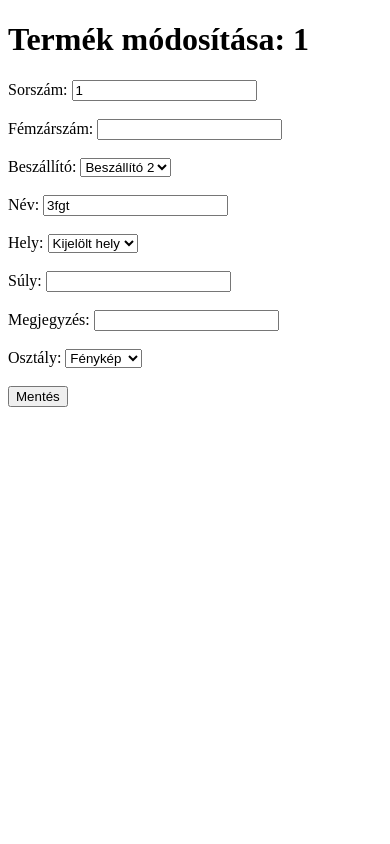
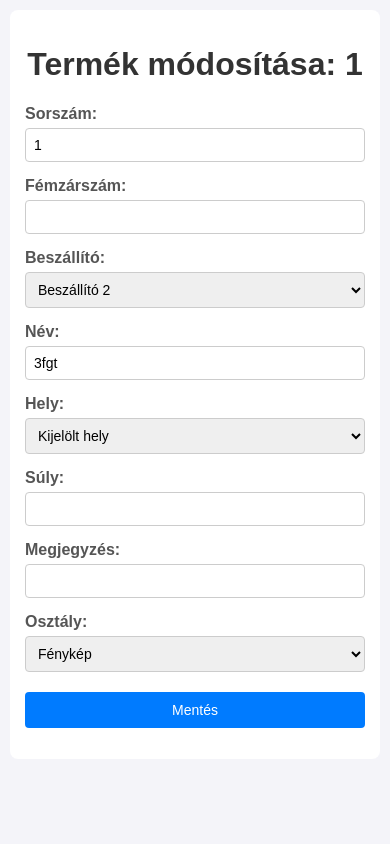
Before and after one commit to bende131024/QR-App, a Flask app: page /edit/1 in a window 390 px wide. Run offline with Flask 3, Linux system fonts and the light colour scheme.

Commit message:
Update edit.html for responsive design

```diff
--- a/templates/edit.html
+++ b/templates/edit.html
@@ -1,13 +1,126 @@
-<!DOCTYPE html>
+<script type="text/javascript">
+        var gk_isXlsx = false;
+        var gk_xlsxFileLookup = {};
+        var gk_fileData = {};
+        function filledCell(cell) {
+          return cell !== '' && cell != null;
+        }
+        function loadFileData(filename) {
+        if (gk_isXlsx && gk_xlsxFileLookup[filename]) {
+            try {
+                var workbook = XLSX.read(gk_fileData[filename], { type: 'base64' });
+                var firstSheetName = workbook.SheetNames[0];
+                var worksheet = workbook.Sheets[firstSheetName];
+
+                // Convert sheet to JSON to filter blank rows
+                var jsonData = XLSX.utils.sheet_to_json(worksheet, { header: 1, blankrows: false, defval: '' });
+                // Filter out blank rows (rows where all cells are empty, null, or undefined)
+                var filteredData = jsonData.filter(row => row.some(filledCell));
+
+                // Heuristic to find the header row by ignoring rows with fewer filled cells than the next row
+                var headerRowIndex = filteredData.findIndex((row, index) =>
+                  row.filter(filledCell).length >= filteredData[index + 1]?.filter(filledCell).length
+                );
+                // Fallback
+                if (headerRowIndex === -1 || headerRowIndex > 25) {
+                  headerRowIndex = 0;
+                }
+
+                // Convert filtered JSON back to CSV
+                var csv = XLSX.utils.aoa_to_sheet(filteredData.slice(headerRowIndex)); // Create a new sheet from filtered array of arrays
+                csv = XLSX.utils.sheet_to_csv(csv, { header: 1 });
+                return csv;
+            } catch (e) {
+                console.error(e);
+                return "";
+            }
+        }
+        return gk_fileData[filename] || "";
+        }
+        </script><!DOCTYPE html>
 <html lang="hu">
 <head>
     <meta charset="UTF-8">
+    <meta name="viewport" content="width=device-width, initial-scale=1.0">
     <title>Termék módosítása: {{ sorszam }}</title>
+    <style>
+        body {
+            font-family: Arial, sans-serif;
+            margin: 0;
+            padding: 20px;
+            background-color: #f4f4f9;
+        }
+        .container {
+            max-width: 800px;
+            margin: 0 auto;
+            padding: 20px;
+            background-color: white;
+            border-radius: 8px;
+            box-shadow: 0 2px 10px rgba(0, 0, 0, 0.1);
+        }
+        h1 {
+            text-align: center;
+            color: #333;
+        }
+        .form-group {
+            margin-bottom: 15px;
+        }
+        label {
+            display: block;
+            font-weight: bold;
+            margin-bottom: 5px;
+            color: #555;
+        }
+        input[type="text"], select {
+            width: 100%;
+            padding: 10px;
+            border: 1px solid #ccc;
+            border-radius: 4px;
+            font-size: 16px;
+            box-sizing: border-box;
+        }
+        button {
+            display: block;
+            width: 100%;
+            padding: 12px;
+            background-color: #007bff;
+            color: white;
+            border: none;
+            border-radius: 4px;
+            font-size: 16px;
+            cursor: pointer;
+            margin-top: 20px;
+        }
+        button:hover {
+            background-color: #0056b3;
+        }
+
+        /* Mobil reszponzivitás */
+        @media (max-width: 600px) {
+            body {
+                padding: 10px;
+            }
+            .container {
+                padding: 15px;
+                box-shadow: none;
+            }
+            input[type="text"], select {
+                font-size: 14px;
+                padding: 8px;
+            }
+            button {
+                font-size: 14px;
+                padding: 10px;
+            }
+        }
+    </style>
 </head>
 <body>
+    <div class="container">
         <h1>Termék módosítása: {{ sorszam }}</h1>
         <form id="editForm">
             {% for field in mezok %}
+                <div class="form-group">
                     <label for="{{ field }}">{{ field }}:</label>
                     {% if field in listak %}
                         <select id="{{ field }}" name="{{ field }}">
@@ -18,10 +131,11 @@
                     {% else %}
                         <input type="text" id="{{ field }}" name="{{ field }}" value="{{ row.get(field, '') }}">
                     {% endif %}
-            <br><br>
+                </div>
             {% endfor %}
             <button type="button" onclick="saveChanges()">Mentés</button>
         </form>
+    </div>
 
     <script>
         function saveChanges() {
```
Lines whose indentation alone changed are shown as unchanged.
